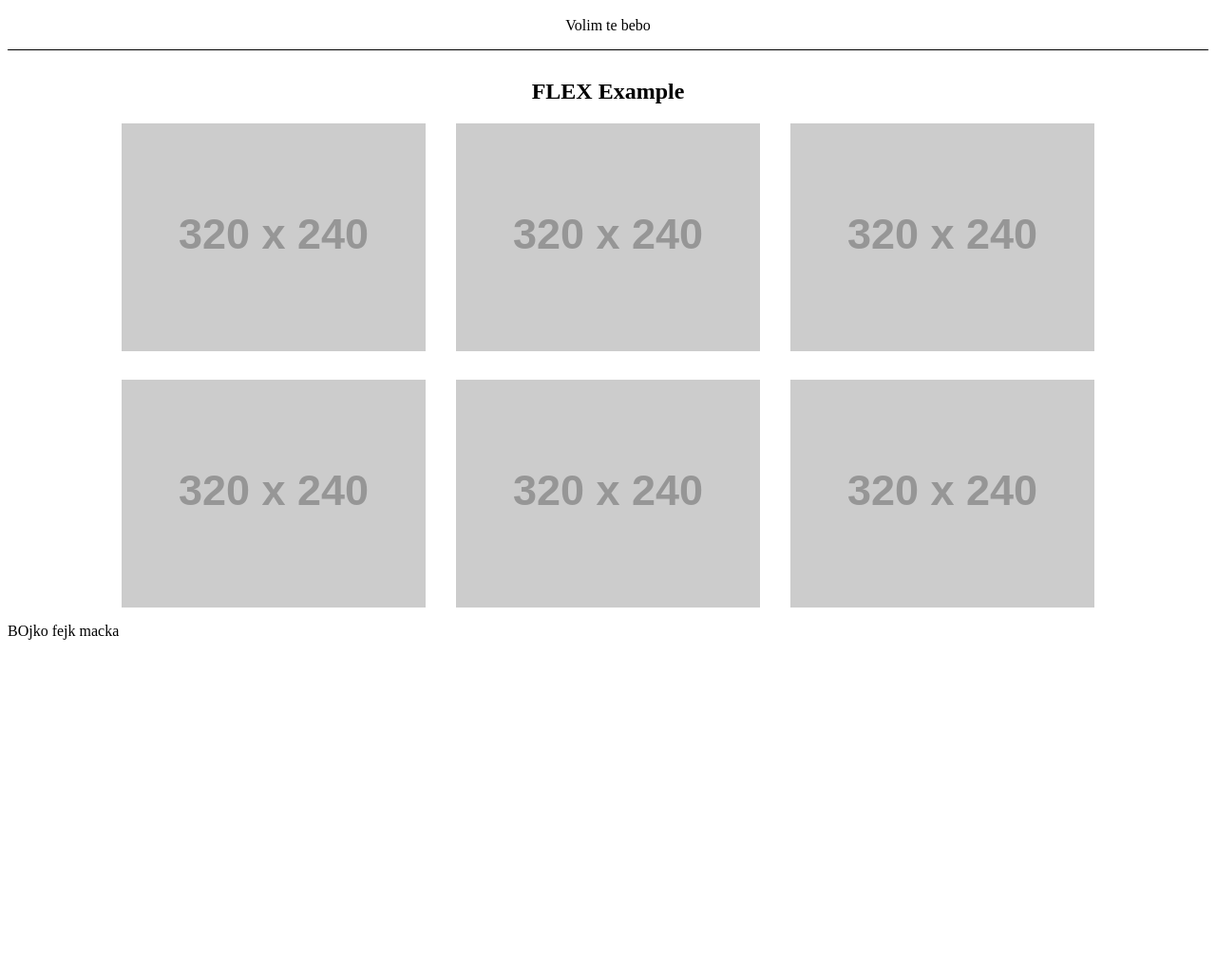
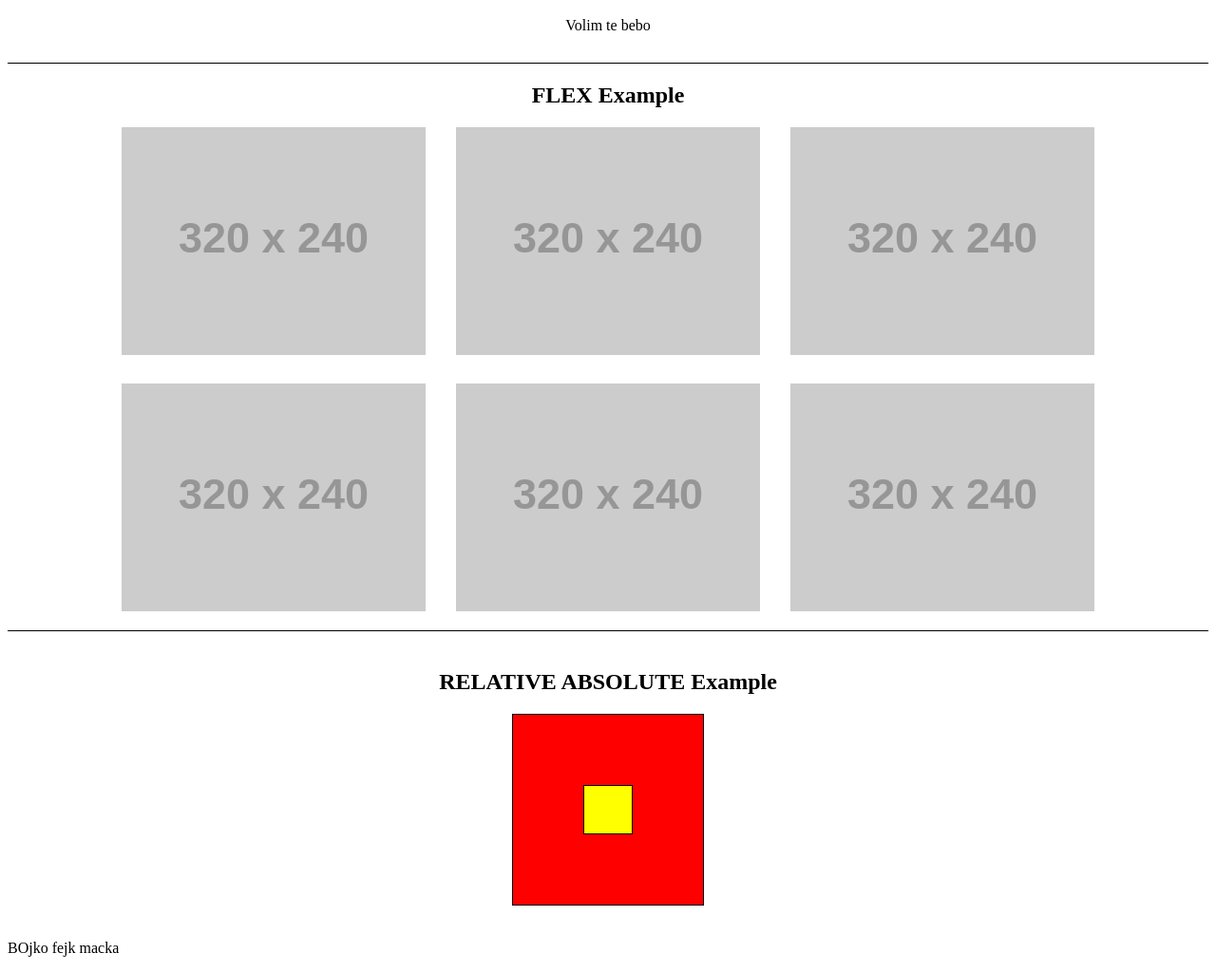
Before and after one commit to ItachiUchiha02/Emica, a plain HTML site: page stefaniemica.html in a window 1280 px wide. Shown: the part 48-1072 px from the top of the page at 95% size. Before the commit the page ends 800 px from the top, so only its background shows below. Drawn offline with Linux system fonts and the light colour scheme; placeholder pictures from the web are drawn by us.

Commit message:
fix header && fix carousel

```diff
--- a/stefaniemica.css
+++ b/stefaniemica.css
@@ -1,7 +1,15 @@
+.center {
+    text-align: center;
+}
+
+.border-top {
+    border-top: 1px solid black;
+    padding: 20px 0;
+}
+
 .header {
     text-align: center;
     margin-bottom: 30px;
-    border-bottom: 1px solid black;
 }
 
 .flex h2 {
@@ -21,3 +29,25 @@
 .image-4, .image-5, .image-6 {
     margin-top: 30px;
 }
+
+.relative {
+    width: 200px;
+    height: 200px;
+    border: 1px solid black;
+    background: red;
+    margin: 0 auto;
+    position: relative;
+}
+
+.absolute {
+    width: 50px;
+    height: 50px;
+    border: 1px solid black;
+    background: yellow;
+    /* OVAKO SE CENTRIRA ABSOLUTE U ODNOSU NA RELATIVE */
+    position: absolute;
+    top: 50%;
+    left: 50%;
+    transform: translate(-50%,-50%);
+    /* KRAJ STILA */
+}
--- a/stefaniemica.html
+++ b/stefaniemica.html
@@ -11,7 +11,7 @@
         <h1>TYPOGRAPHY</h1>
         <p>Volim te bebo</p>
     </div>
-    <div class="flex">
+    <div class="flex border-top">
         <h2>FLEX Example</h2>
         <div class="flex-example">
             <div class="image image-1">
@@ -34,6 +34,12 @@
             </div>
         </div>
     </div>
+    <div class="relative-absolute border-top">
+        <h2 class="center">RELATIVE ABSOLUTE Example</h2>
+        <div class="relative ">
+            <div class="absolute"></div>
+        </div>
+    </div>
     <p>BOjko fejk macka</p>
 </body>
 </html>
```
Also changed, not shown: ispraviti.txt (added).
